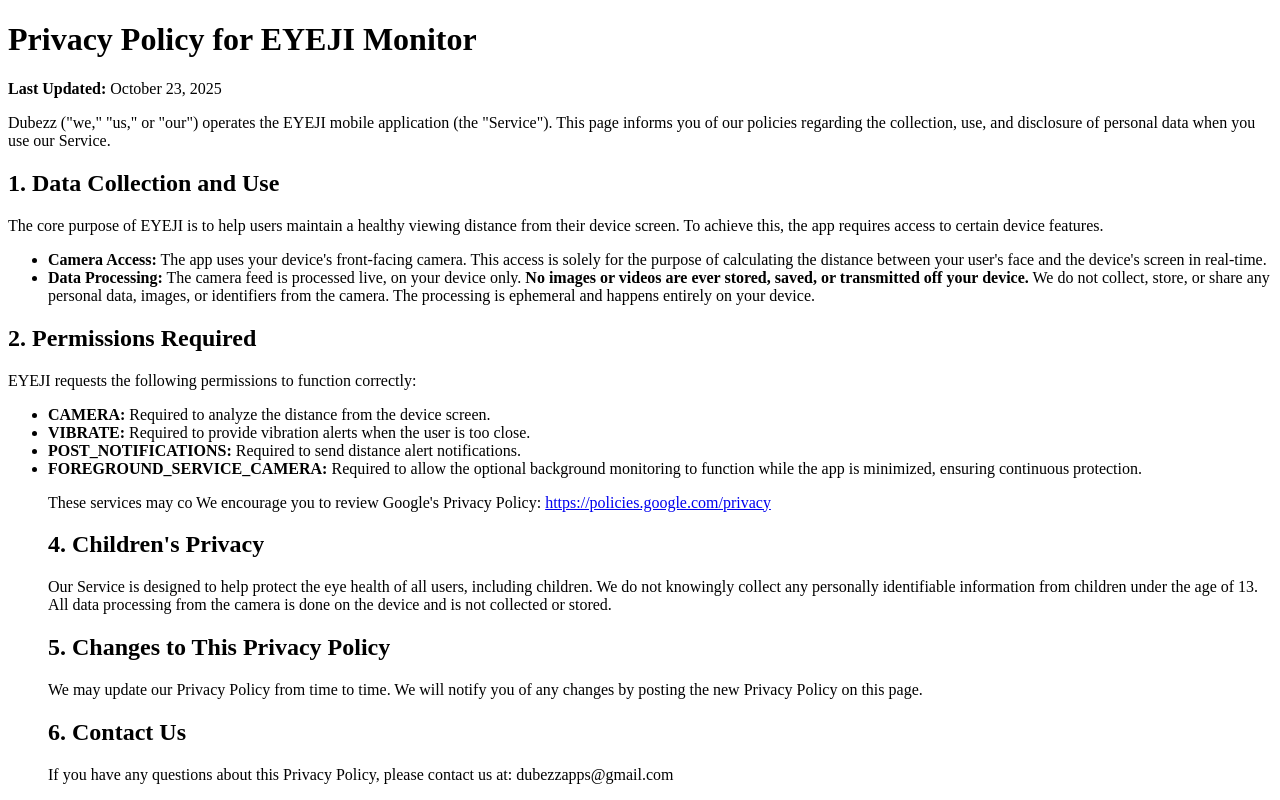
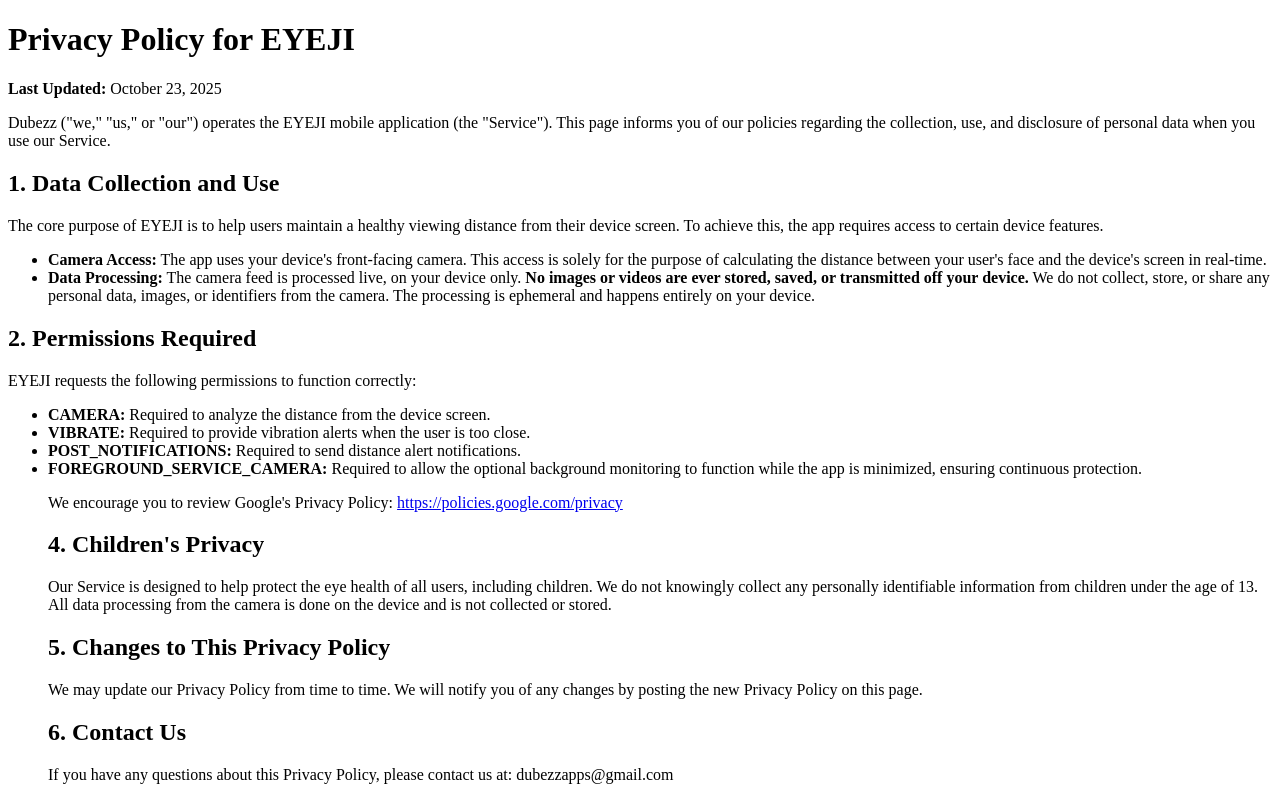
Before and after one commit to dubezzapps/eyeji---privacy, a plain HTML site: page index.html in a window 1280 px wide. Drawn offline with Linux system fonts and the light colour scheme.

Commit message:
Update index.html

```diff
--- a/index.html
+++ b/index.html
@@ -5,7 +5,7 @@
 </head>
 <body>
 
-<h1>Privacy Policy for EYEJI Monitor</h1>
+<h1>Privacy Policy for EYEJI </h1>
 <p><strong>Last Updated:</strong> October 23, 2025</p>
 
 <p>Dubezz ("we," "us," or "our") operates the EYEJI mobile application (the "Service"). This page informs you of our policies regarding the collection, use, and disclosure of personal data when you use our Service.</p>
@@ -25,7 +25,7 @@
     <li><strong>POST_NOTIFICATIONS:</strong> Required to send distance alert notifications.</li>
     <li><strong>FOREGROUND_SERVICE_CAMERA:</strong> Required to allow the optional background monitoring to function while the app is minimized, ensuring continuous protection.</li>
 
-<p>These services may co We encourage you to review Google's Privacy Policy: <a href="https://policies.google.com/privacy">https://policies.google.com/privacy</a></p>
+<p>We encourage you to review Google's Privacy Policy: <a href="https://policies.google.com/privacy">https://policies.google.com/privacy</a></p>
 
 <h2>4. Children's Privacy</h2>
 <p>Our Service is designed to help protect the eye health of all users, including children. We do not knowingly collect any personally identifiable information from children under the age of 13. All data processing from the camera is done on the device and is not collected or stored.</p>
```
